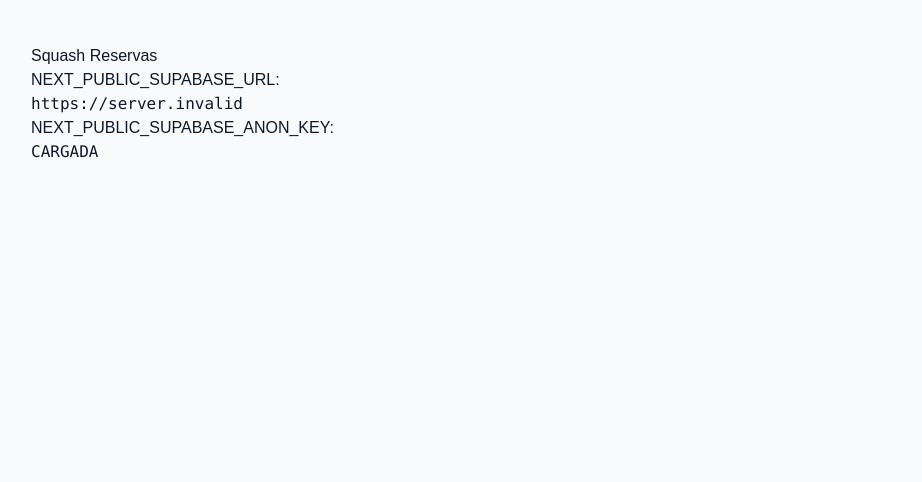
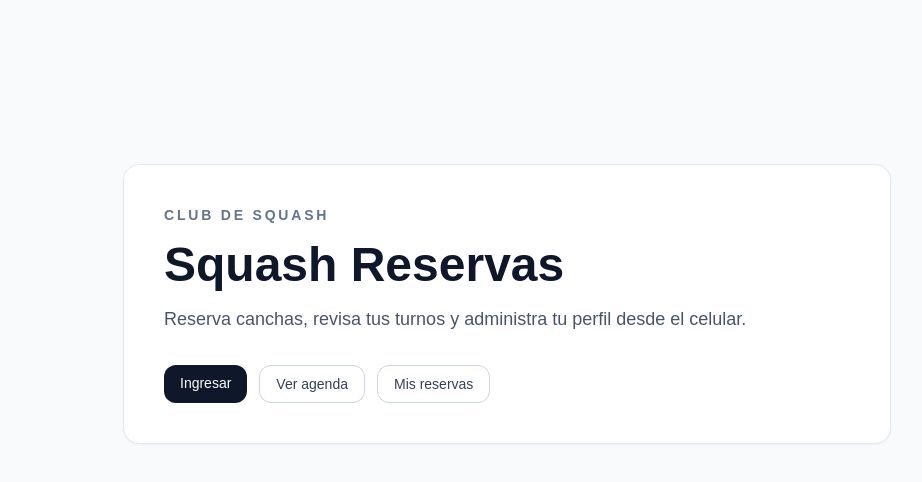
Before and after one commit to DestroMdy/Squash-Reservas, a Next.js app: page / in a window 1280 px wide. Shown: the top 482 px of the page, without its empty margins (133-1055 px from the left). Built offline with nearby package versions, Linux system fonts and the light colour scheme; no server answers.

Commit message:
Replace debug homepage

```diff
--- a/src/app/page.tsx
+++ b/src/app/page.tsx
@@ -1,11 +1,34 @@
+import Link from "next/link";
+
 export default function HomePage() {
   return (
-    <div style={{ padding: 20 }}>
-      <h1>Squash Reservas</h1>
-      <p>NEXT_PUBLIC_SUPABASE_URL:</p>
-      <pre>{process.env.NEXT_PUBLIC_SUPABASE_URL || "VACIA"}</pre>
-      <p>NEXT_PUBLIC_SUPABASE_ANON_KEY:</p>
-      <pre>{process.env.NEXT_PUBLIC_SUPABASE_ANON_KEY ? "CARGADA" : "VACIA"}</pre>
+    <div className="mx-auto flex min-h-[70vh] max-w-3xl items-center">
+      <section className="card w-full p-8 sm:p-10">
+        <div className="space-y-4">
+          <p className="text-sm font-semibold uppercase tracking-[0.2em] text-slate-500">
+            Club de Squash
+          </p>
+          <h1 className="text-4xl font-bold text-slate-900 sm:text-5xl">
+            Squash Reservas
+          </h1>
+          <p className="max-w-2xl text-base text-slate-600 sm:text-lg">
+            Reserva canchas, revisa tus turnos y administra tu perfil desde el
+            celular.
+          </p>
+        </div>
+
+        <div className="mt-8 flex flex-col gap-3 sm:flex-row">
+          <Link href="/login" className="btn-primary text-center">
+            Ingresar
+          </Link>
+          <Link href="/schedule" className="btn-secondary text-center">
+            Ver agenda
+          </Link>
+          <Link href="/my-bookings" className="btn-secondary text-center">
+            Mis reservas
+          </Link>
+        </div>
+      </section>
     </div>
   );
 }
```
